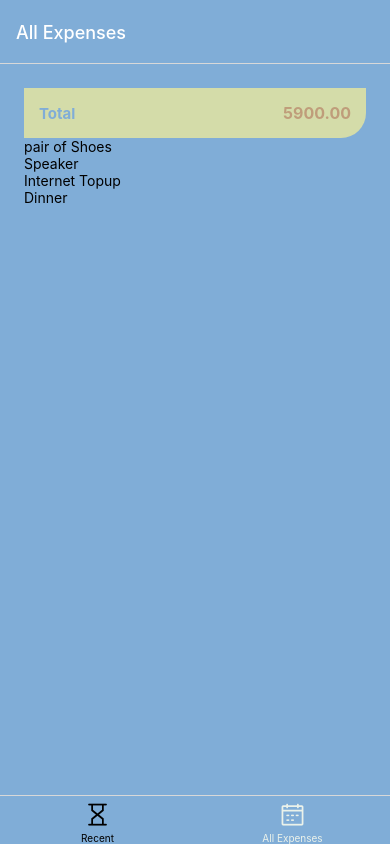
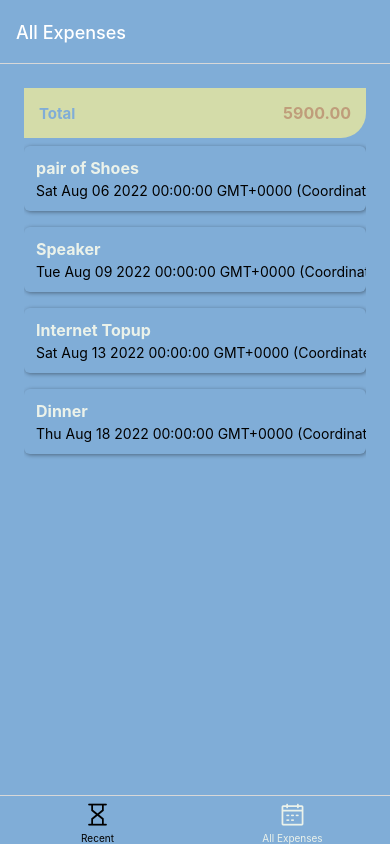
Before and after one commit to saurabh6893/ExpenseTracker-ReactNative-Tsx, a React Native app: screen /All in a window 390 px wide. Built offline with nearby package versions, Linux system fonts and the light colour scheme.

Commit message:
added individual expense items

```diff
--- /dev/null
+++ b/Components/ExpensesOutput/ExpenseItem.tsx
@@ -0,0 +1,60 @@
+import React from 'react'
+import { Pressable, StyleSheet, Text, View } from 'react-native'
+import { GloablStyles } from '../../Constants/Styles'
+
+const ExpenseItem = ({ description, amount, date }: any) => {
+  return (
+    <Pressable>
+      <View style={style.expenseItem}>
+        <View>
+          <Text style={[style.textBase, style.description]}>{description}</Text>
+          <Text>{date.toString()}</Text>
+        </View>
+        <View style={style.amountContainer}>
+          <Text style={style.amount}>{amount}</Text>
+        </View>
+      </View>
+    </Pressable>
+  )
+}
+
+export default ExpenseItem
+
+const style = StyleSheet.create({
+  expenseItem: {
+    padding: 12,
+    marginVertical: 8,
+    backgroundColor: GloablStyles.vintage1950s.paperblue,
+    flexDirection: 'row',
+    justifyContent: 'space-between',
+    borderRadius: 6,
+    elevation: 3,
+    shadowColor: GloablStyles.normal.black,
+    shadowRadius: 4,
+    shadowOffset: {
+      width: 1,
+      height: 1,
+    },
+    shadowOpacity: 0.4,
+  },
+  textBase: {
+    color: GloablStyles.vintage1950s.nothing,
+  },
+  description: {
+    fontSize: 16,
+    marginBottom: 4,
+    fontWeight: 'bold',
+  },
+  amountContainer: {
+    paddingHorizontal: 12,
+    paddingVertical: 4,
+    backgroundColor: GloablStyles.vintage1950s.nothing,
+    justifyContent: 'center',
+    alignItems: 'center',
+    borderRadius: 4,
+  },
+  amount: {
+    color: GloablStyles.vintage1950s.ragi,
+    fontWeight: 'bold',
+  },
+})
--- a/Components/ExpensesOutput/ExpensesList.tsx
+++ b/Components/ExpensesOutput/ExpensesList.tsx
@@ -1,8 +1,9 @@
 import React from 'react'
 import { FlatList, Text } from 'react-native'
+import ExpenseItem from './ExpenseItem'
 
 function renderExpenseItem(itemData: any) {
-  return <Text>{itemData.item.description}</Text>
+  return <ExpenseItem {...itemData.item} />
 }
 
 const ExpensesList = ({ expenses }: any) => {
```
